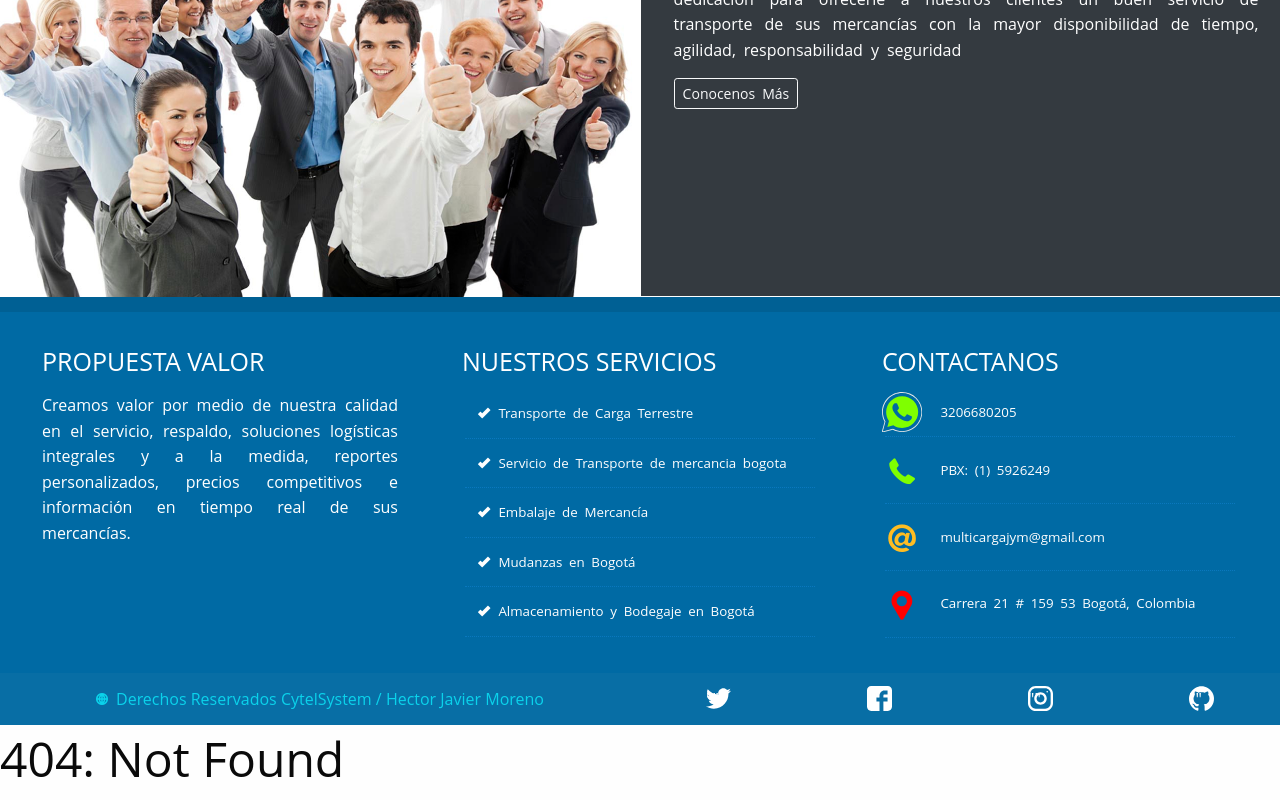
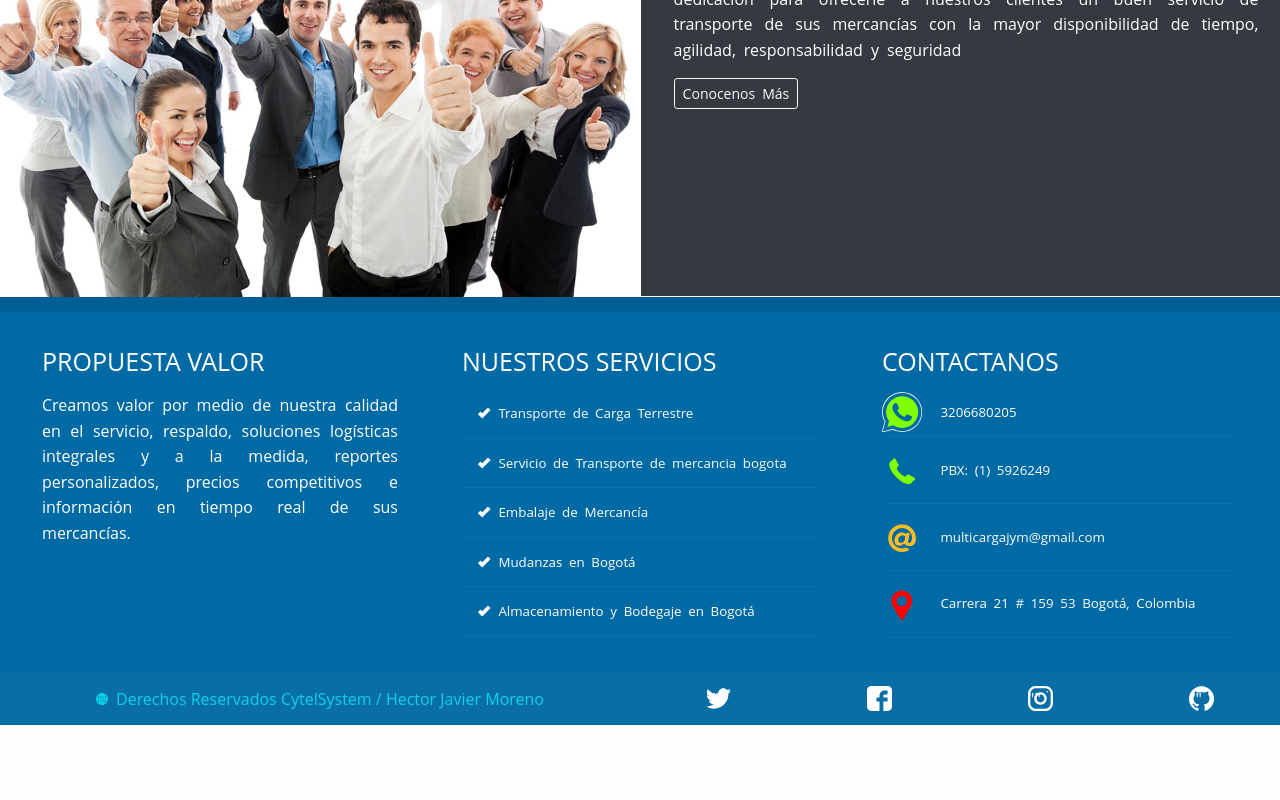
Before and after one commit to hecjamer/multicargajym, a React (Create React App) app: page / in a window 1280 px wide. Shown: the part 1930-2730 px from the top of the page. After the commit the page ends 2655 px from the top, so only its background shows below. Built offline with nearby package versions, Linux system fonts and the light colour scheme.

Commit message:
cambio telefono whatsapp

```diff
--- a/src/components/App.js
+++ b/src/components/App.js
@@ -19,7 +19,7 @@ function App() {
         <Layout>
           <Switch>
             <Route exact path="/ModalMision" component={ModalMision} />
-            <Route component={NotFound} />
+            {/* <Route component={NotFound} /> */}
           </Switch>
         </Layout>
       </BrowserRouter>
--- a/src/data/configuracion.json
+++ b/src/data/configuracion.json
@@ -335,7 +335,7 @@
 
   },
   "whatsApp": {
-    "href": "https://api.whatsapp.com/send/?phone=573502395356&amp;text=%C2%A1Hola+Team+Multicarga!",
+    "href": "https://api.whatsapp.com/send/?phone=573206680205&amp;text=%C2%A1Hola+Team+Multicarga!",
     "color": "ffff",
     "backgroundColor": "#00e676"
   }
```
